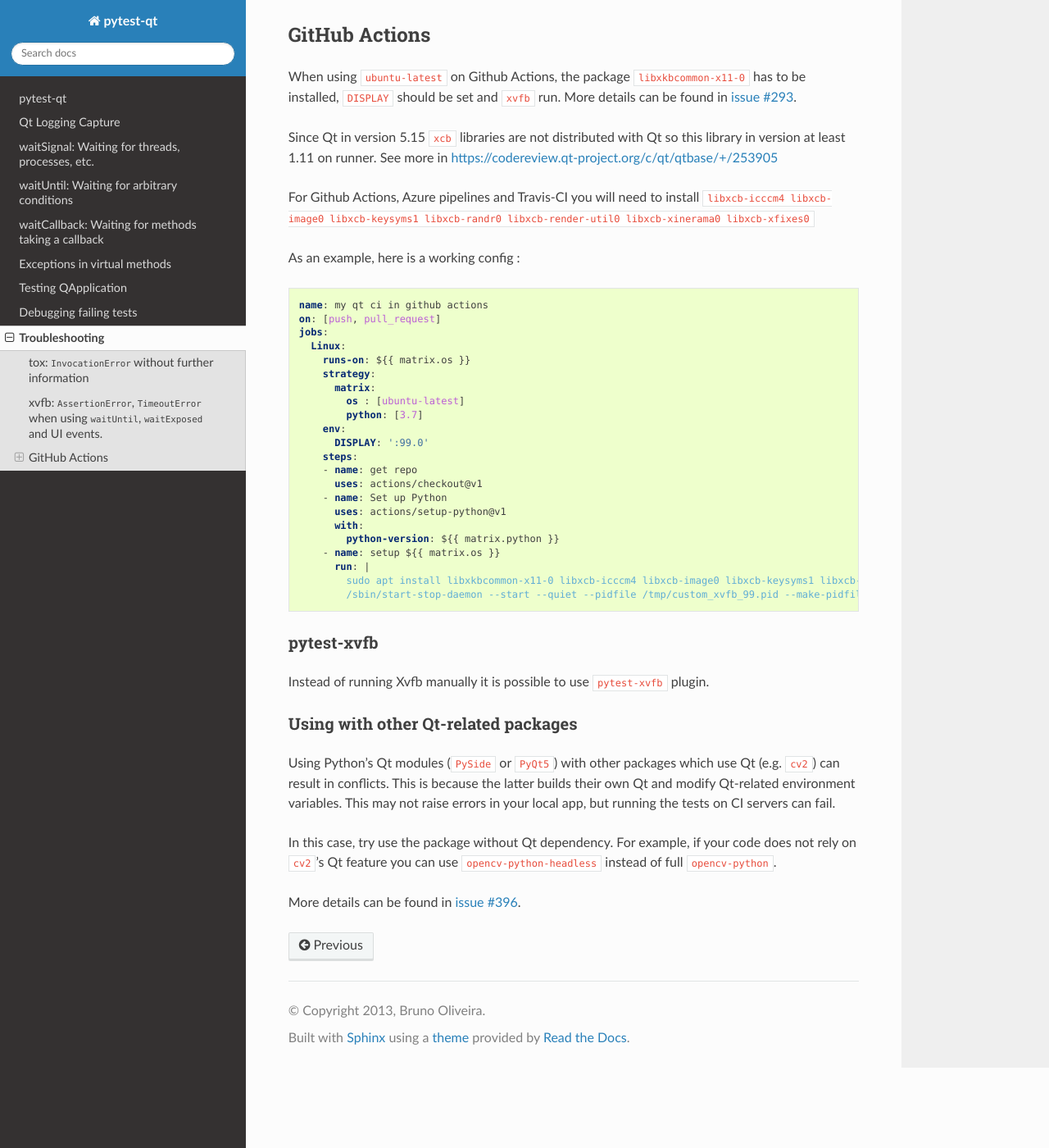
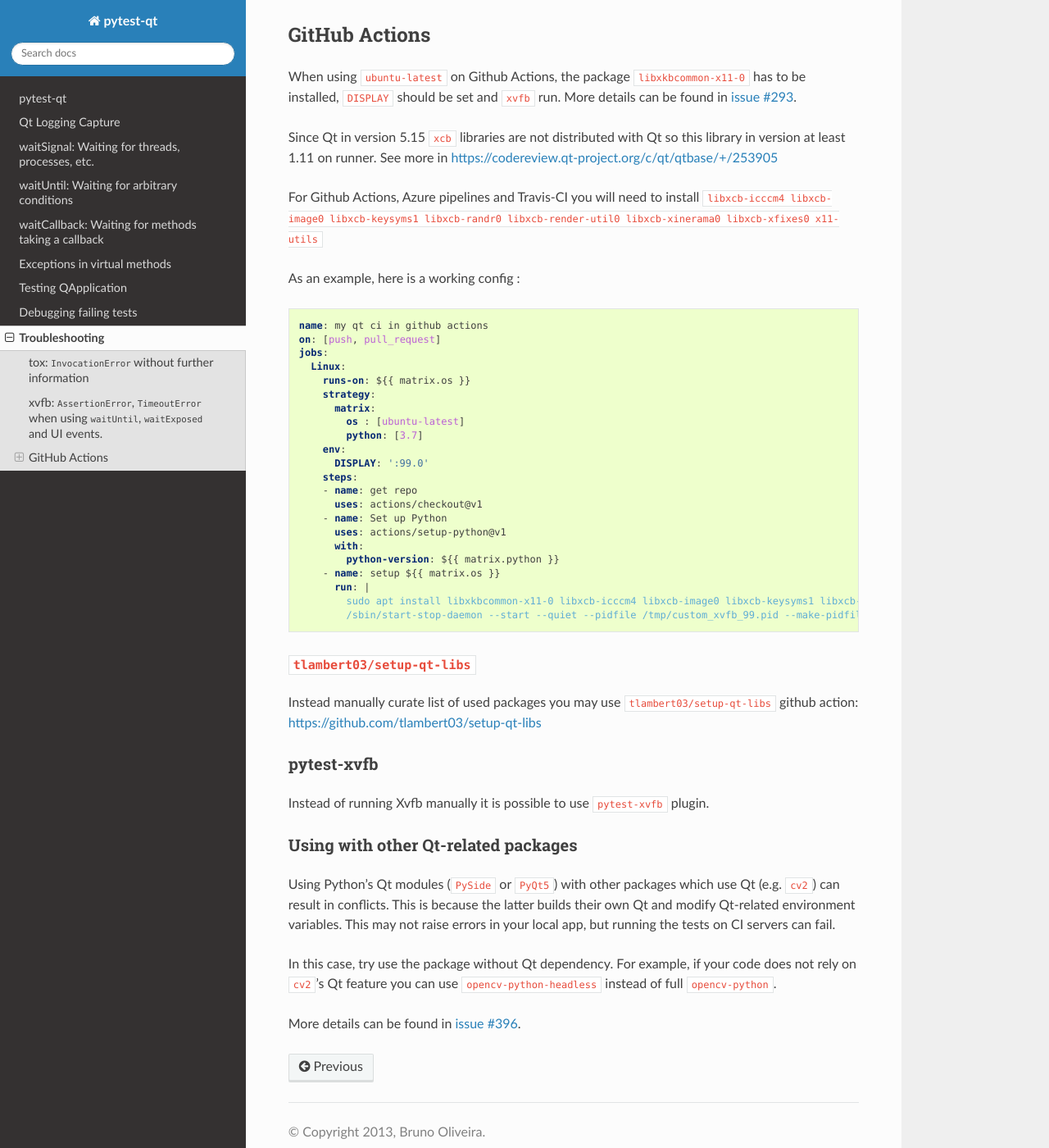
Before and after one commit to pytest-dev/pytest-qt, a Sphinx documentation site: the page built from docs/troubleshooting.rst, in a window 1280 px wide and 1400 px high, scrolled down 1346 px. Shown: the whole window at 82% size. Built offline with Sphinx 7.4.7 and the Read the Docs theme 2.0.0, drawn with Linux system fonts in a browser that asks for light colours; pages that are not in the unit, such as notebooks, are missing from menus.

Commit message:
add information about x11-utils

```diff
--- a/docs/troubleshooting.rst
+++ b/docs/troubleshooting.rst
@@ -62,7 +62,7 @@
 .. _issue #206: https://github.com/pytest-dev/pytest-qt/issues/206
 
 GitHub Actions
-----------------
+--------------
 
 When using ``ubuntu-latest`` on Github Actions, the package ``libxkbcommon-x11-0`` has to be installed, ``DISPLAY`` should be set and ``xvfb`` run. More details can be found in `issue #293`_.
 
@@ -70,7 +70,7 @@
 
 Since Qt in version 5.15 ``xcb`` libraries are not distributed with Qt so this library in version at least 1.11 on runner. See more in https://codereview.qt-project.org/c/qt/qtbase/+/253905
 
-For Github Actions, Azure pipelines and Travis-CI you will need to install ``libxcb-icccm4 libxcb-image0 libxcb-keysyms1 libxcb-randr0 libxcb-render-util0 libxcb-xinerama0 libxcb-xfixes0``
+For Github Actions, Azure pipelines and Travis-CI you will need to install ``libxcb-icccm4 libxcb-image0 libxcb-keysyms1 libxcb-randr0 libxcb-render-util0 libxcb-xinerama0 libxcb-xfixes0 x11-utils``
 
 As an example, here is a working config :
 
@@ -96,8 +96,12 @@
             python-version: ${{ matrix.python }}
         - name: setup ${{ matrix.os }}
           run: |
-            sudo apt install libxkbcommon-x11-0 libxcb-icccm4 libxcb-image0 libxcb-keysyms1 libxcb-randr0 libxcb-render-util0 libxcb-xinerama0 libxcb-xfixes0
+            sudo apt install libxkbcommon-x11-0 libxcb-icccm4 libxcb-image0 libxcb-keysyms1 libxcb-randr0 libxcb-render-util0 libxcb-xinerama0 libxcb-xfixes0 x11-utils
             /sbin/start-stop-daemon --start --quiet --pidfile /tmp/custom_xvfb_99.pid --make-pidfile --background --exec /usr/bin/Xvfb -- :99 -screen 0 1920x1200x24 -ac +extension GLX
+
+``tlambert03/setup-qt-libs``
+~~~~~~~~~~~~~~~~~~~~~~~~~~~~
+Instead manually curate list of used packages you may use ``tlambert03/setup-qt-libs`` github action: https://github.com/tlambert03/setup-qt-libs
 
 pytest-xvfb
 ~~~~~~~~~~~
```
